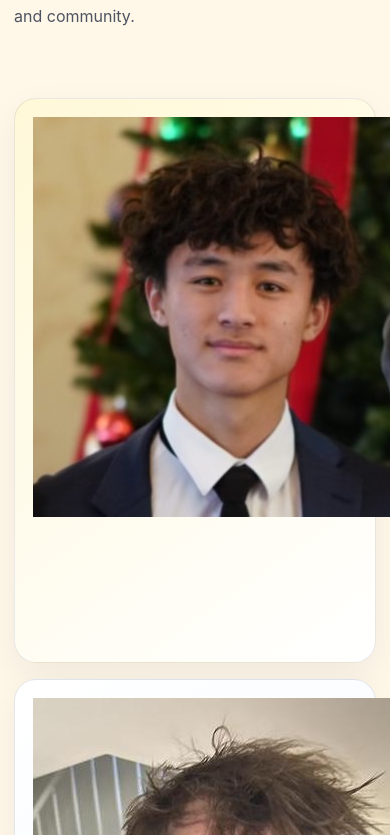
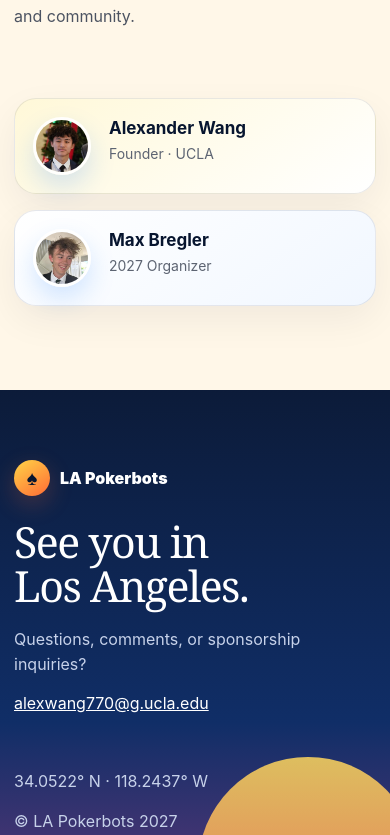
Before and after one commit to AlexNicholasWang/LAPokerbots, a Next.js app in the folder Frontend/: page / in a window 390 px wide. Shown: the part 6889-7724 px from the top of the page. Built offline with nearby package versions, Linux system fonts and the light colour scheme.

Commit message:
Style team headshots

```diff
--- a/Frontend/app/globals.css
+++ b/Frontend/app/globals.css
@@ -514,19 +514,16 @@
   box-shadow: 0 14px 38px rgba(7,21,47,.06);
 }
 .team-card.featured { background: linear-gradient(145deg, #fff8d8, #fff); }
-.avatar {
+.team-photo {
   flex: 0 0 auto;
   width: 72px;
   height: 72px;
   border-radius: 50%;
-  background: linear-gradient(135deg, var(--pacific), var(--purple));
-  color: white;
-  display: grid;
-  place-items: center;
-  font-weight: 900;
-  box-shadow: 0 12px 26px rgba(20,120,255,.22);
+  object-fit: cover;
+  object-position: center;
+  border: 3px solid rgba(255,255,255,.92);
+  box-shadow: 0 12px 26px rgba(20,120,255,.18);
 }
-.avatar.alt { background: linear-gradient(135deg, var(--sunset), var(--pink)); }
 .team-card > div:last-child { min-width: 0; }
 .team-card strong, .team-card span { display: block; }
 .team-card strong { font-size: 17px; line-height: 1.3; }
@@ -645,7 +642,7 @@
   .prizes span { max-width: 45%; font-size: 9px; }
   .prizes strong { font-size: clamp(34px, 12vw, 46px); }
   .team-card { align-items: flex-start; padding: 18px; }
-  .avatar { width: 58px; height: 58px; }
+  .team-photo { width: 58px; height: 58px; }
   footer { min-height: 540px; padding-top: 70px; }
   footer h3 { font-size: clamp(38px, 11vw, 52px); }
   .footer-sunset { width: 220px; height: 220px; right: -28px; bottom: 78px; }
```
